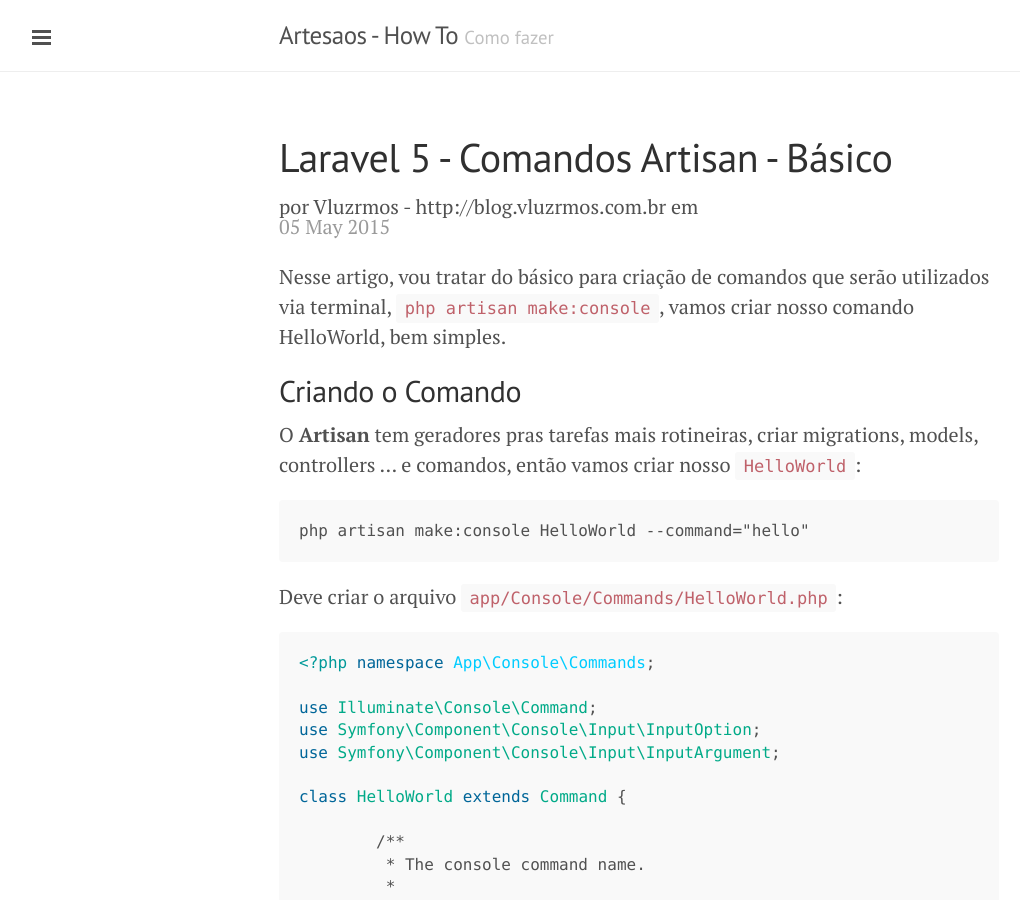
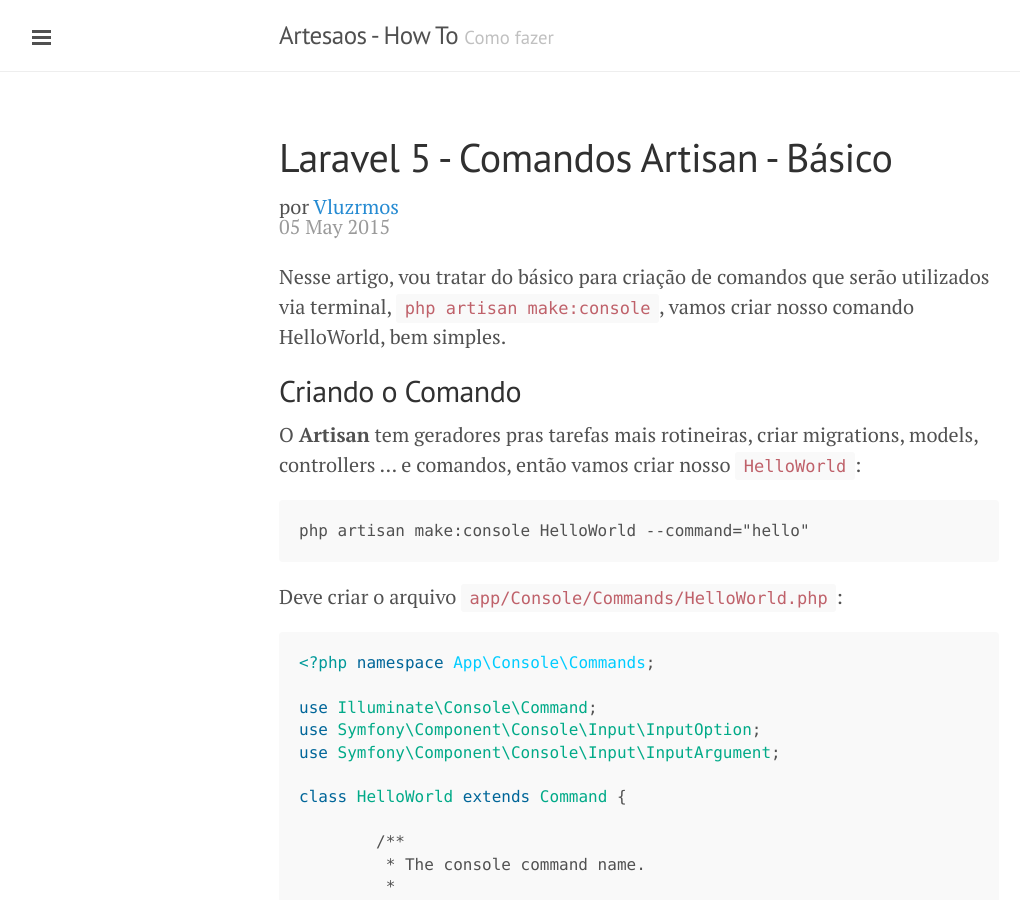
Before and after one commit to artesaos/howto, a Jekyll site: the page built from _posts/2015-05-05-artisan-commands-basico.md, in a window 1280 px wide and 900 px high. Shown: the whole window, without its empty margins (1-1021 px from the left). Built offline with Jekyll 4.4.1, drawn with Linux system fonts in a browser that asks for light colours; Markdown is read by kramdown in place of the engine named in the settings; comment, search, counter and statistics services are not loaded.

Commit message:
author url

```diff
--- a/_layouts/post.html
+++ b/_layouts/post.html
@@ -5,7 +5,13 @@
 <div class="post">
   <h1 class="post-title">{{ page.title }}</h1>
   {% if page.author %}
-  por <span class="post-author">{{ page.author }}</span> em
+  <span class="post-author">
+    {% if page.author_url %}
+    por <a href="{{ page.author_url }}">{{ page.author }}</a>
+    {% else %}
+    por {{ page.author }}
+    {% endif %}
+  </span>
   {% endif %}
   <span class="post-date">{{ page.date | date_to_string }}</span>
   {{ content }}
--- a/_posts/2015-05-05-artisan-commands-basico.md
+++ b/_posts/2015-05-05-artisan-commands-basico.md
@@ -1,7 +1,8 @@
 ---
 layout: post
 title: Laravel 5 - Comandos Artisan - Básico
-author: Vluzrmos - http://blog.vluzrmos.com.br
+author: Vluzrmos
+author_url: http://blog.vluzrmos.com.br
 ---
 
 Nesse artigo, vou tratar do básico para criação de comandos que serão utilizados via terminal, <code>php artisan make:console</code>, vamos criar nosso comando HelloWorld, bem simples.
--- /dev/null
+++ b/public/css/custom.css
@@ -0,0 +1,5 @@
+.post-author {
+  font-size: .8em;
+  padding-bottom: 1em;
+  display: block;
+}
```
